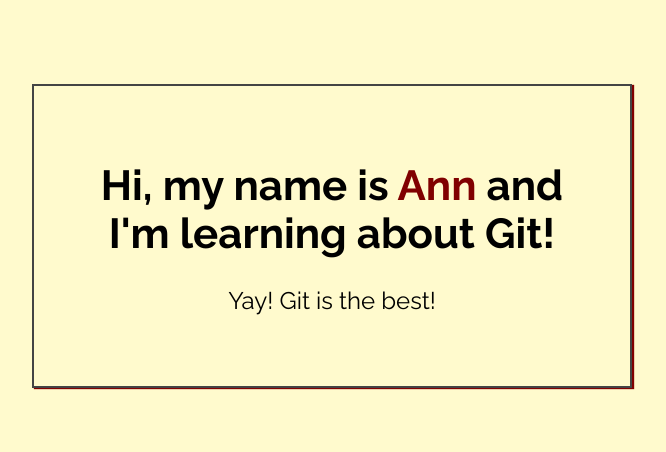
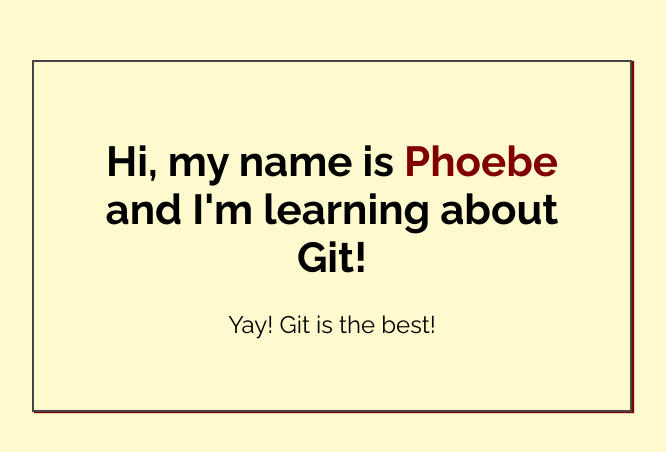
Before and after one commit to PhoebeBG/my-first-repo, a plain HTML site: page index.html in a window 1280 px wide. Shown: the part 164-616 px from the top of the page, without its empty margins (308-974 px from the left). Drawn offline with Linux system fonts and the light colour scheme.

Commit message:
Added name to index.html

```diff
--- a/index.html
+++ b/index.html
@@ -14,7 +14,7 @@
 <body>
 
     <div class="greeting">
-        <h1>Hi, my name is <span class="highlight">Ann</span> and I'm learning about Git! </h1>
+        <h1>Hi, my name is <span class="highlight">Phoebe</span> and I'm learning about Git! </h1>
 
         <p>Yay! Git is the best!</p>
     </div>
```
